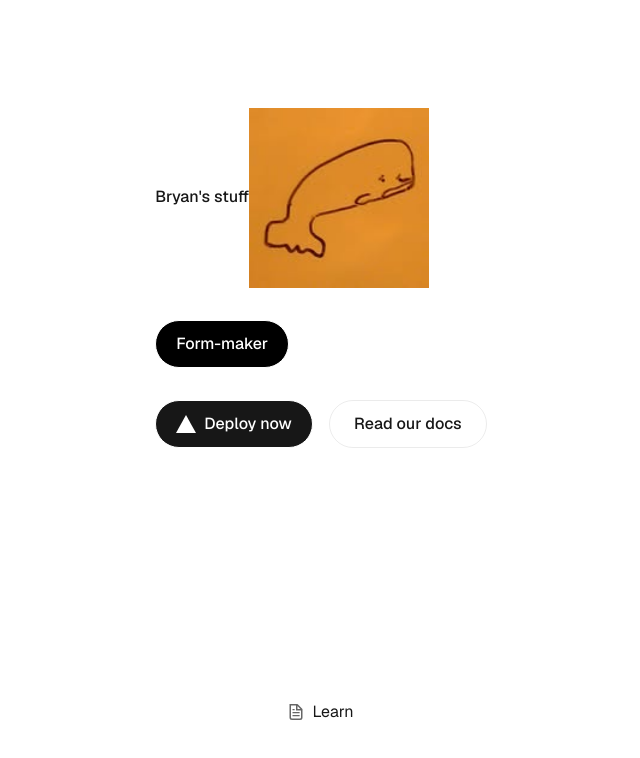
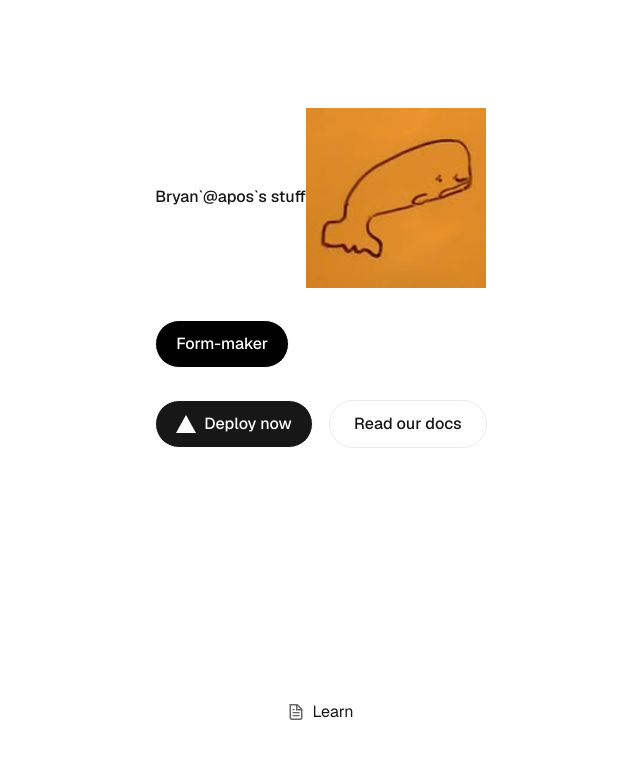
Before and after one commit to thohan/iguana, a Next.js app: page / in a window 1280 px wide. Shown: the top 758 px of the page, without its empty margins (319-959 px from the left). Built offline with nearby package versions, Linux system fonts and the light colour scheme.

Commit message:
fixing some unescaped apostrophes

```diff
--- a/app/form-maker/page.tsx
+++ b/app/form-maker/page.tsx
@@ -33,7 +33,7 @@ export default function FormMakerPage() {
                 relying on a JSON config object.
             </p>
             <p className="max-w-120">
-                Stretch goal: Build a handy tool that'll generate the JSON config object!
+                Stretch goal: Build a handy tool that will generate the JSON config object!
             </p>
             <FormMaker config="" />
         </div>
--- a/app/page.tsx
+++ b/app/page.tsx
@@ -5,7 +5,7 @@ export default function Home() {
     <div className="font-sans grid grid-rows-[20px_1fr_20px] justify-items-center min-h-screen p-8 pb-20 gap-2 sm:p-20">
       <main className="flex flex-col gap-[32px] row-start-2 items-center sm:items-start">
         <div className="flex flex-row inline gap-4 mm-4">
-          <span className="inline gap-4 font-medium">Bryan's stuff</span>
+          <span className="inline gap-4 font-medium">Bryan`@apos`s stuff</span>
           <Image
             className="inline"
             src="/instawhale.jpg"
```
